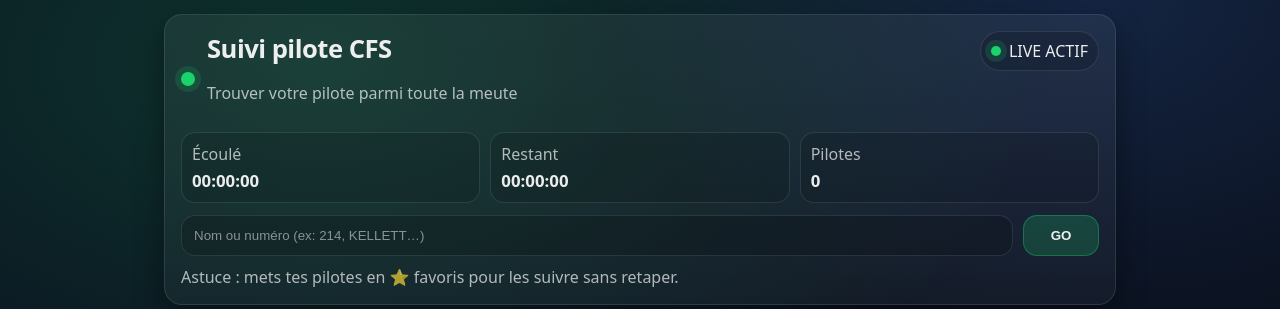
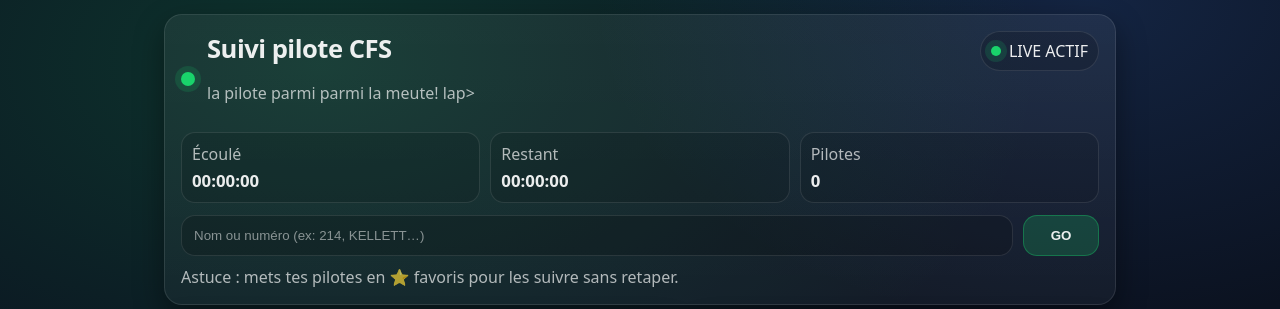
Before and after one commit to DanCMX/Recherche-pilote-CFS, a Flask app: page / in a window 1280 px wide. Shown: the top 309 px of the page. Run offline with Flask 3, Linux system fonts and the light colour scheme; data that the repository does not hold is empty.

Commit message:
Update index.html

```diff
--- a/templates/index.html
+++ b/templates/index.html
@@ -21,7 +21,7 @@
           <div class="logo-dot" aria-hidden="true"></div>
           <div>
             <h1>Suivi pilote CFS</h1>
-            <p class="muted">Trouver votre pilote parmi toute la meute</p>
+            <p class="muted">la pilote parmi parmi la meute! lap>
           </div>
         </div>
 
```
